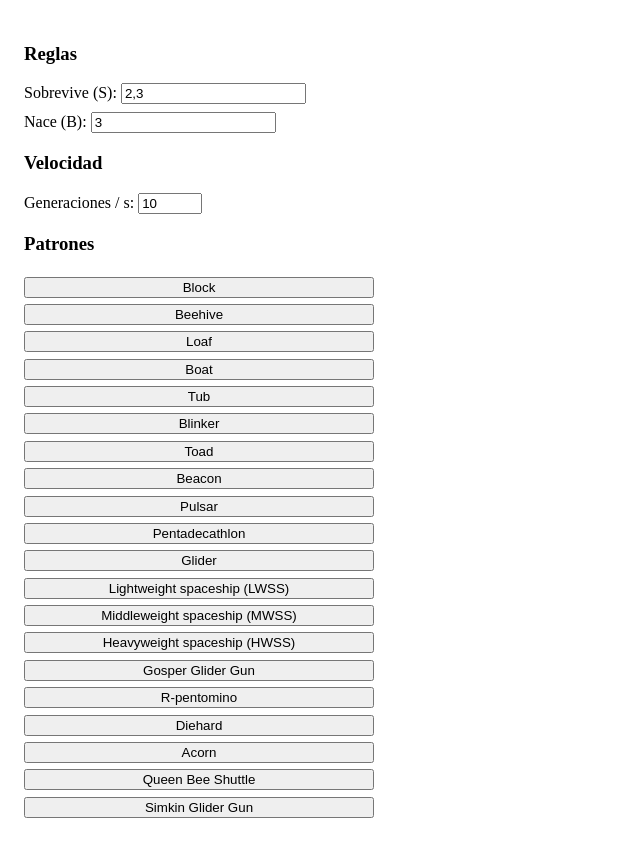
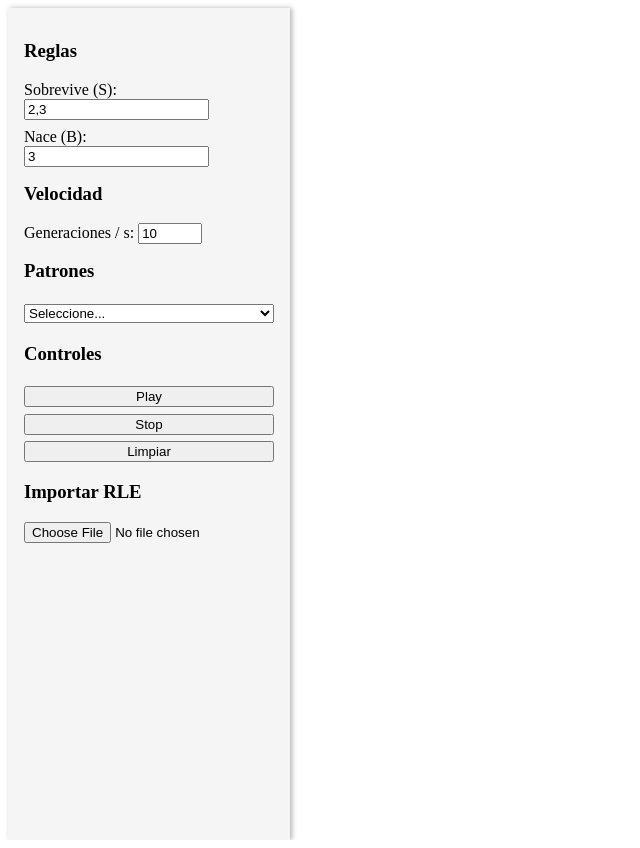
Before and after one commit to Canni-DEV/GameOfLife, an Angular app: page / in a window 1280 px wide. Shown: the whole page, without its empty margins (0-640 px from the left). Built offline with nearby package versions, Linux system fonts and the light colour scheme.

Commit message:
Improve simulation and UI

```diff
--- a/src/app/components/game-canvas/game-canvas.scss
+++ b/src/app/components/game-canvas/game-canvas.scss
@@ -1,10 +1,7 @@
 :host {
   display: block;
-  width: calc(100% - 250px);
-  height: 100vh;
   position: absolute;
-  right: 0;
-  top: 0;
+  inset: 0;
 }
 canvas {
   width: 100%;
--- a/src/app/components/game-canvas/game-canvas.ts
+++ b/src/app/components/game-canvas/game-canvas.ts
@@ -31,6 +31,22 @@ export class GameCanvasComponent implements AfterViewInit, OnDestroy {
   private speed = 10;       // gen/s
   private loopId?: number;
   private panState = { active: false, lastX: 0, lastY: 0 };
+
+  /** Convierte una clave "x,y" en coordenadas numéricas */
+  private parseKey(key: string): [number, number] {
+    const comma = key.indexOf(',');
+    return [
+      +key.slice(0, comma),
+      +key.slice(comma + 1)
+    ];
+  }
+
+  /** Color según edad para distinguir patrones */
+  private colorForAge(age: number): string {
+    const h = (age * 15) % 360;
+    const l = 40 + Math.min(age, 10) * 5;
+    return `hsl(${h},70%,${l}%)`;
+  }
 
   constructor(
     private readonly game: GameOfLifeService,
@@ -172,10 +188,12 @@ export class GameCanvasComponent implements AfterViewInit, OnDestroy {
   private draw(cells: Set<string>): void {
     const c = this.canvasRef.nativeElement;
     this.ctx.clearRect(0, 0, c.width, c.height);
-    this.ctx.fillStyle = '#222';
+    const ages = this.game.ages();
 
     cells.forEach(key => {
-      const [x, y] = key.split(',').map(Number);
+      const [x, y] = this.parseKey(key);
+      const age = ages.get(key) ?? 0;
+      this.ctx.fillStyle = this.colorForAge(age);
       this.ctx.fillRect(
         c.width / 2 + (x + this.offset.x) * this.cellSize,
         c.height / 2 + (y + this.offset.y) * this.cellSize,
--- a/src/app/components/side-panel/side-panel.html
+++ b/src/app/components/side-panel/side-panel.html
@@ -1,3 +1,5 @@
+<div class="menu-container" [class.open]="open()">
+  <button class="menu-toggle" type="button" (click)="toggleMenu()">&#9776;</button>
   <div class="panel">
     <h3>Reglas</h3>
     <label>
@@ -6,29 +8,22 @@
     </label>
     <label>
       Nace (B):
-    <input [value]="born()"    (input)="onBornChange($event)" />
+      <input [value]="born()" (input)="onBornChange($event)" />
     </label>
 
     <h3>Velocidad</h3>
     <label>
       Generaciones / s:
-    <input type="number"
-           [value]="speed()"
-           (input)="onSpeedChange($event)"
-           min="1" max="120"/>
+      <input type="number" [value]="speed()" (input)="onSpeedChange($event)" min="1" max="120"/>
     </label>
 
     <h3>Patrones</h3>
-  <ul>
+    <select (change)="onPatternChange($event)">
+      <option value="">Seleccione...</option>
       @for (p of patterns(); track p.name) {
-      <li>
-        <button type="button"
-                (click)="selectPattern(p)">
-          {{ p.name }}
-        </button>
-      </li>
+        <option [value]="p.name">{{ p.name }}</option>
       }
-  </ul>
+    </select>
 
     <h3>Controles</h3>
     <button type="button" (click)="start.emit()">Play</button>
@@ -37,3 +32,4 @@
     <h3>Importar RLE</h3>
     <input type="file" accept=".rle,.lif" (change)="onRLEFileSelected($event)" />
   </div>
+</div>
--- a/src/app/components/side-panel/side-panel.scss
+++ b/src/app/components/side-panel/side-panel.scss
@@ -1,22 +1,58 @@
+.menu-container {
+  position: absolute;
+  inset: 0 0 auto 0;
+}
+
+.menu-toggle {
+  position: absolute;
+  top: 1rem;
+  left: 1rem;
+  z-index: 1000;
+  background: #fff;
+  border: none;
+  font-size: 1.5rem;
+  padding: 0.2rem 0.5rem;
+  cursor: pointer;
+}
+
 .panel {
   width: 250px;
   padding: 1rem;
   background: #f5f5f5;
   height: 100vh;
   overflow: auto;
+  position: absolute;
+  top: 0;
+  left: 0;
+  transform: translateX(-100%);
+  transition: transform 0.3s;
+  box-shadow: 2px 0 5px rgba(0,0,0,0.3);
 }
+
 .panel h3 {
   margin-top: 1rem;
 }
+
 .panel label {
   display: block;
   margin-bottom: 0.5rem;
 }
-.panel ul {
-  list-style: none;
-  padding: 0;
-}
-.panel button {
+
+.panel button,
+.panel select {
   margin: 0.2rem 0;
   width: 100%;
 }
+
+.menu-container.open .panel {
+  transform: translateX(0);
+}
+
+@media (min-width: 768px) {
+  .panel {
+    transform: translateX(0);
+  }
+  .menu-toggle {
+    display: none;
+  }
+}
--- a/src/app/components/side-panel/side-panel.ts
+++ b/src/app/components/side-panel/side-panel.ts
@@ -46,12 +46,7 @@ const PATTERNS = signal<Pattern[]>([
   standalone: true,
   imports: [CommonModule],
   templateUrl: `./side-panel.html`,
-  styles: [`
-    .panel { width:350px; padding:1rem; background:#f5f5f5; height:800px; top:0px; overflow:auto; position:relative; z-index:999; background:none;}
-    label { display:block; margin-bottom:.5rem; }
-    ul { list-style:none; padding:0; }
-    li button { width:100%; margin:.2rem 0; }
-  `],
+  styleUrls: ['./side-panel.scss'],
   changeDetection: ChangeDetectionStrategy.OnPush
 })
 export class SidePanelComponent {
@@ -60,6 +55,8 @@ export class SidePanelComponent {
   born = signal('3');
   speed = signal(10);
   patterns = PATTERNS;
+
+  open = signal(false);
 
   @Output() start = new EventEmitter<void>();
   @Output() stop = new EventEmitter<void>();
@@ -95,8 +92,16 @@ export class SidePanelComponent {
     this.speedChange.emit(v);
   }
 
+  toggleMenu() { this.open.set(!this.open()); }
+
   selectPattern(pattern: Pattern) {
     this.patternSelected.emit(pattern.coords);
+  }
+
+  onPatternChange(event: Event) {
+    const name = (event.target as HTMLSelectElement).value;
+    const pattern = this.patterns().find(p => p.name === name);
+    if (pattern) this.selectPattern(pattern);
   }
 
   onRLEFileSelected(event: Event) {
--- a/src/app/services/game-of-life.ts
+++ b/src/app/services/game-of-life.ts
@@ -67,22 +67,28 @@ export class GameOfLifeService {
     const { survive, born } = this.rules();
     const counts = new Map<string, number>();
 
-    // contar vecinos
+    // contar vecinos de forma eficiente
     for (const key of current) {
-      const [x, y] = key.split(',').map(Number);
+      const comma = key.indexOf(',');
+      const x = +key.slice(0, comma);
+      const y = +key.slice(comma + 1);
       for (let dx = -1; dx <= 1; dx++) {
         for (let dy = -1; dy <= 1; dy++) {
           if (dx === 0 && dy === 0) continue;
-          const neighbor = `${x + dx},${y + dy}`;
-          counts.set(neighbor, (counts.get(neighbor) ?? 0) + 1);
+          const nKey = `${x + dx},${y + dy}`;
+          counts.set(nKey, (counts.get(nKey) ?? 0) + 1);
         }
       }
     }
 
-    // construir nueva generación
+    // considerar también celdas con 0 vecinos
+    const cellsToCheck = new Set<string>(counts.keys());
+    current.forEach(k => cellsToCheck.add(k));
+
     const nextCells = new Set<string>();
-    counts.forEach((n, key) => {
-      if (current.has(key) ? survive.has(n) : born.has(n)) {
+    cellsToCheck.forEach(key => {
+      const neighbors = counts.get(key) ?? 0;
+      if (current.has(key) ? survive.has(neighbors) : born.has(neighbors)) {
         nextCells.add(key);
       }
     });
```
Lines whose indentation alone changed are shown as unchanged.
